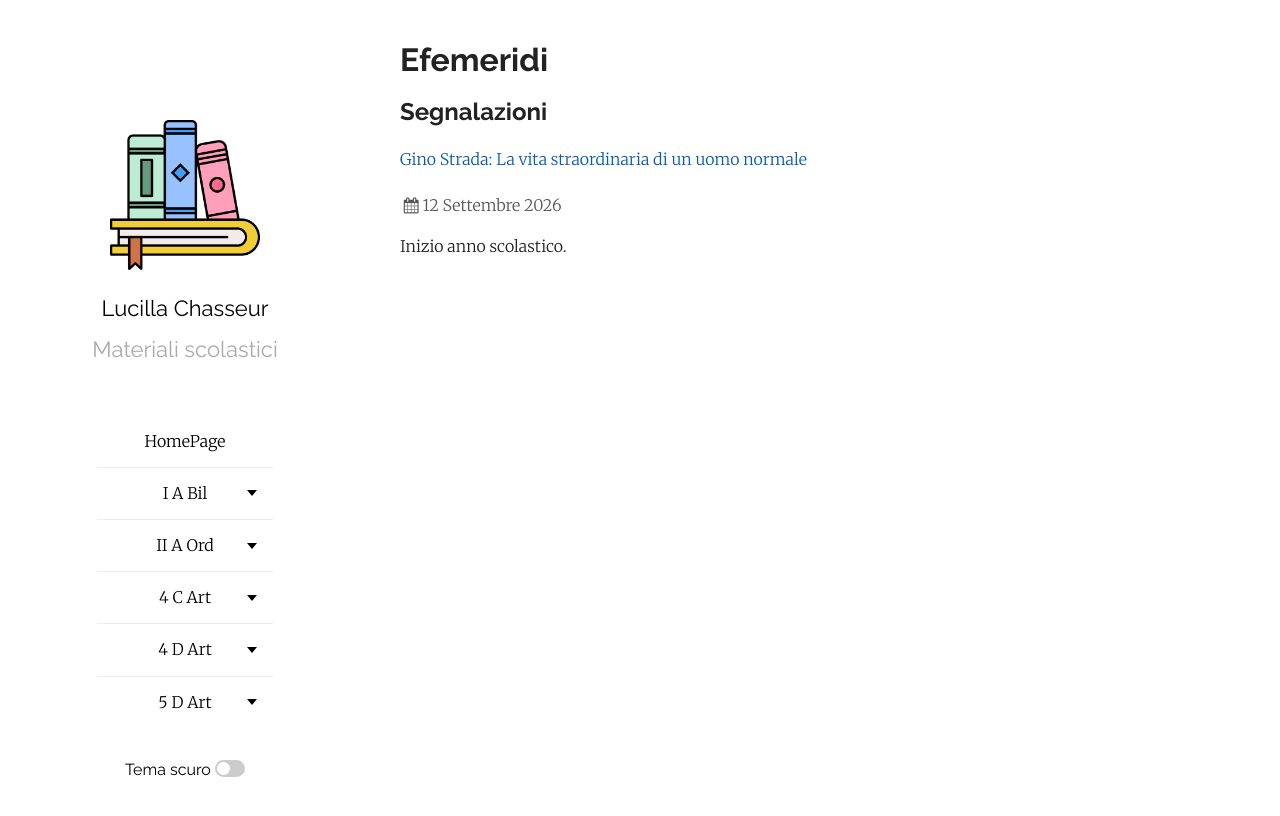
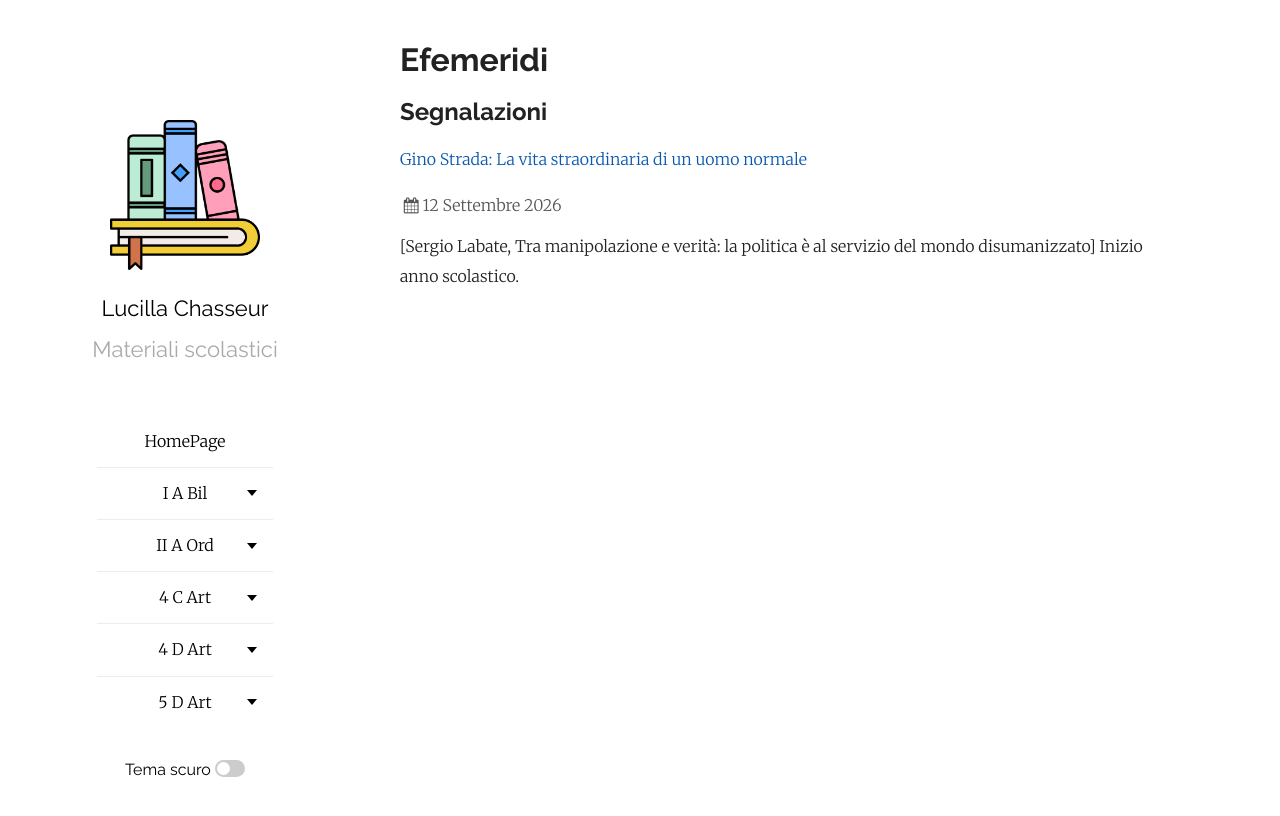
Before and after one commit to efemeridi/efemeridi.github.io, a Jekyll site: the page built from index.md, in a window 1280 px wide. Shown: the top 816 px of the page. Built offline with Jekyll 4.4.1, drawn with Linux system fonts in a browser that asks for light colours; our own code applies the rules of GitHub Pages for plain Markdown files.

Commit message:
Add new report on Sergio Labate

```diff
--- a/index.md
+++ b/index.md
@@ -7,5 +7,5 @@ layout: page
 ## Segnalazioni
 [Gino Strada: La vita straordinaria di un uomo normale](https://open.spotify.com/episode/2Y0OZA5t6NLfxWEzNZBnlI?si=c0de5a4971844b57/)
 <div class="post-date"><i class="icon-calendar"></i>12 Settembre 2026</div>
-
+[Sergio Labate, Tra manipolazione e verità: la politica è al servizio del mondo disumanizzato]
 Inizio anno scolastico.
```
